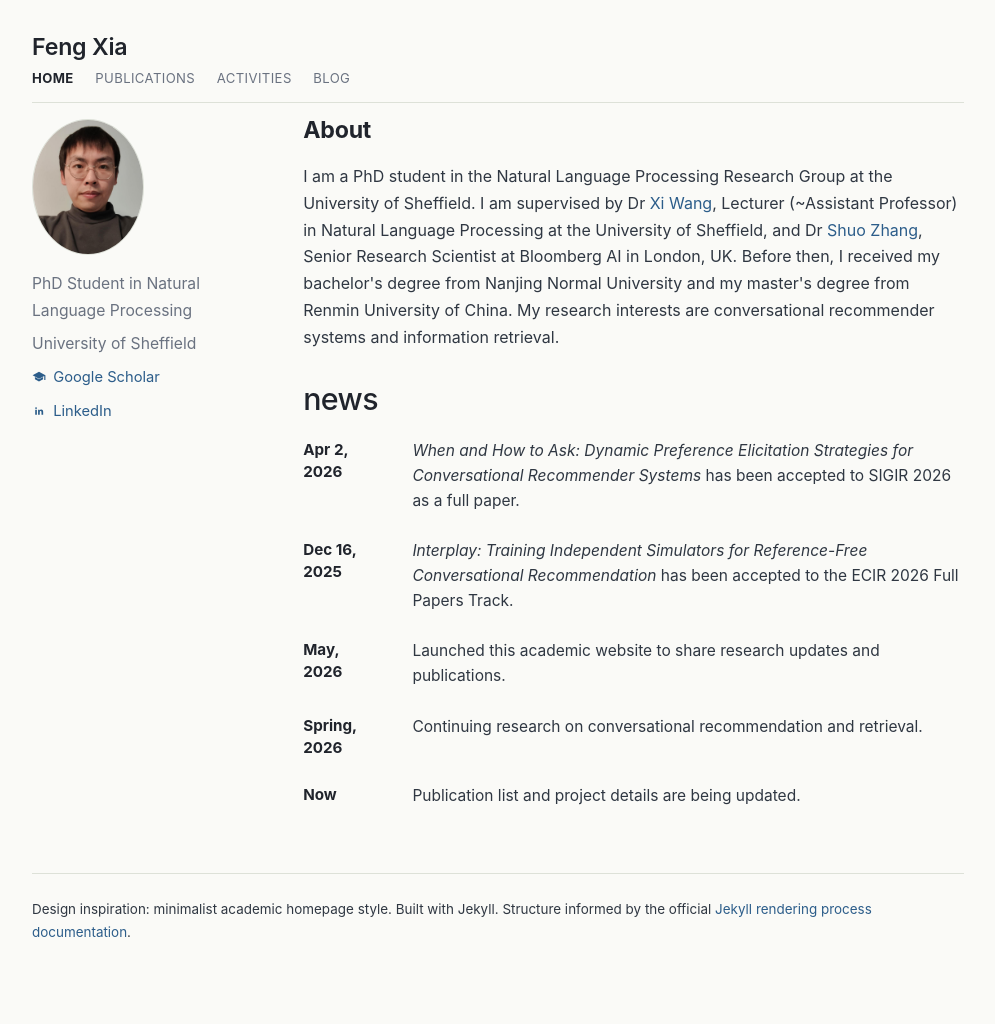
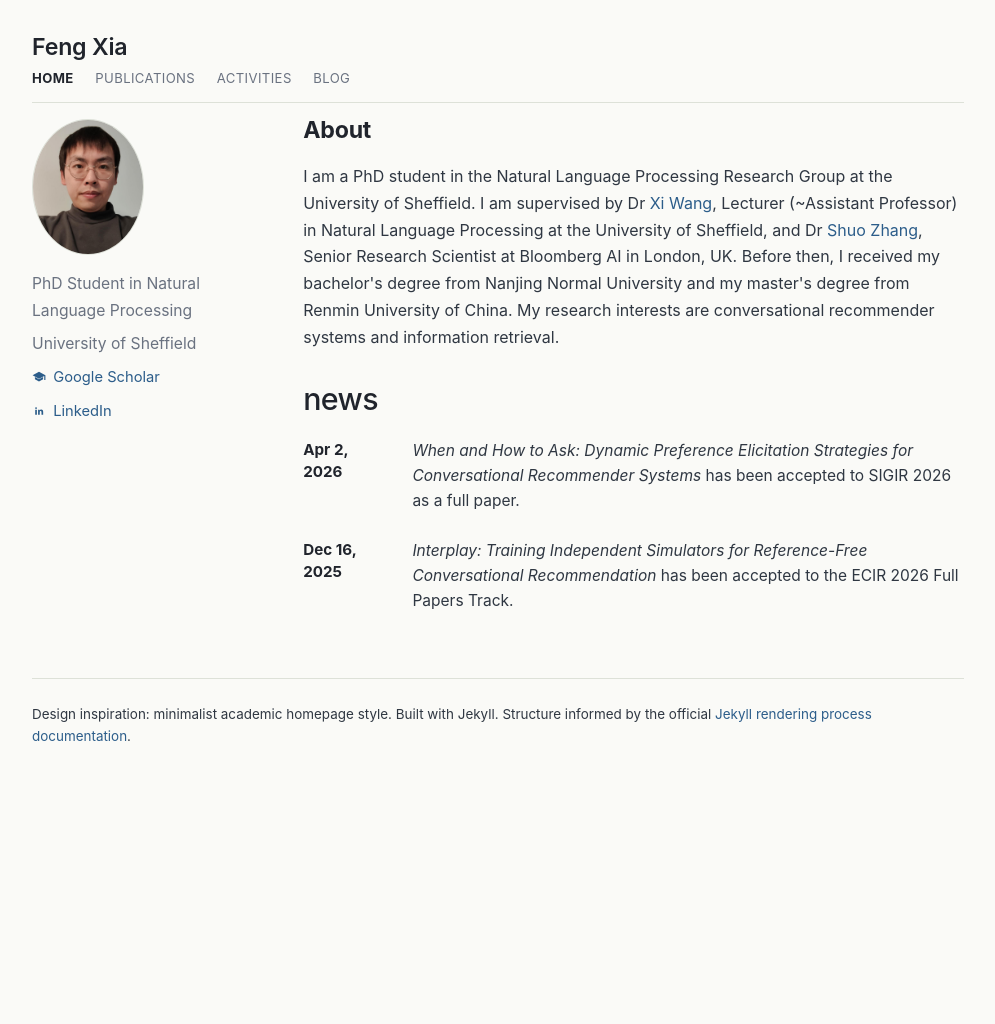
Before and after one commit to juanfacabian/juanfacabian.github.io, a Jekyll site: the page built from index.html, in a window 1280 px wide. Shown: the whole page, without its empty margins (142-1137 px from the left). Built offline with Jekyll 4.4.1, drawn with Linux system fonts in a browser that asks for light colours; after the commit the page ends 900 px from its top, so only the background shows below that.

Commit message:
Keep only the two main news items

```diff
--- a/index.html
+++ b/index.html
@@ -51,18 +51,6 @@ layout: default
         <div class="news-date">Dec 16,<br>2025</div>
         <div class="news-text"><em>Interplay: Training Independent Simulators for Reference-Free Conversational Recommendation</em> has been accepted to the ECIR 2026 Full Papers Track.</div>
       </div>
-      <div class="news-item">
-        <div class="news-date">May,<br>2026</div>
-        <div class="news-text">Launched this academic website to share research updates and publications.</div>
-      </div>
-      <div class="news-item">
-        <div class="news-date">Spring,<br>2026</div>
-        <div class="news-text">Continuing research on conversational recommendation and retrieval.</div>
-      </div>
-      <div class="news-item">
-        <div class="news-date">Now</div>
-        <div class="news-text">Publication list and project details are being updated.</div>
-      </div>
     </div>
   </section>
 </div>
```
